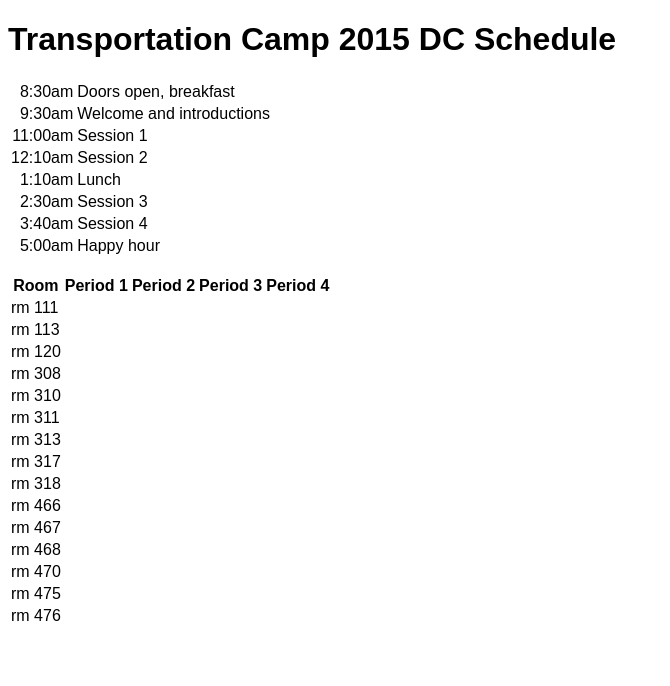
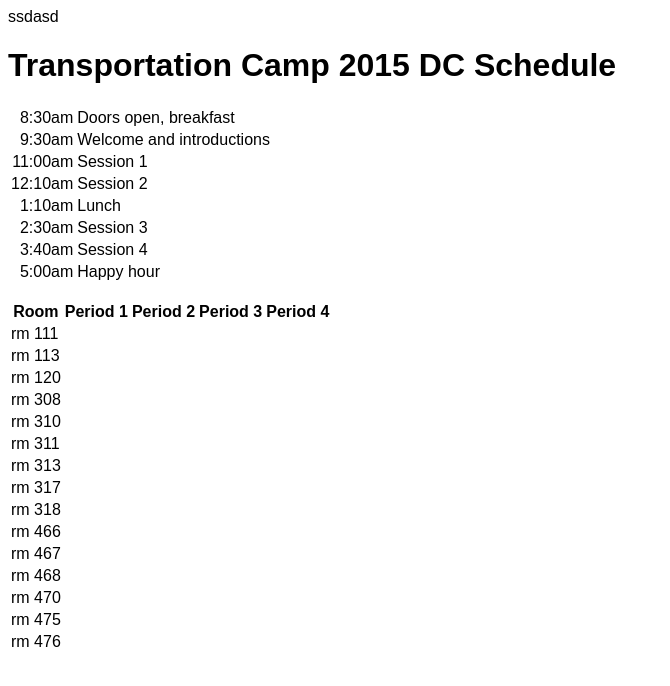
Before and after one commit to transpocamp/transportationcamp.org, a Jekyll site: the page events/dc-2015/schedule.html, which Jekyll copies as it is, in a window 1280 px wide. Shown: the top 686 px of the page, without its empty margins (0-670 px from the left). Built offline with Jekyll 4.4.1, drawn with Linux system fonts in a browser that asks for light colours; Markdown is read by kramdown in place of the engine named in the settings.

Commit message:
Update schedule.html

```diff
--- a/events/dc-2015/schedule.html
+++ b/events/dc-2015/schedule.html
@@ -8,7 +8,7 @@
   }
 </style>
 </head>
-<body>
+<body>ssdasd
 <h1>Transportation Camp 2015 DC Schedule</h1>
 <p>
 <table>
```
